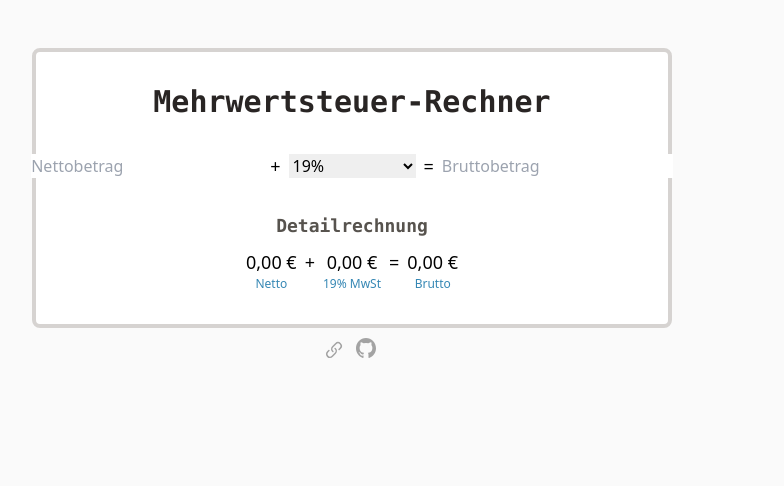
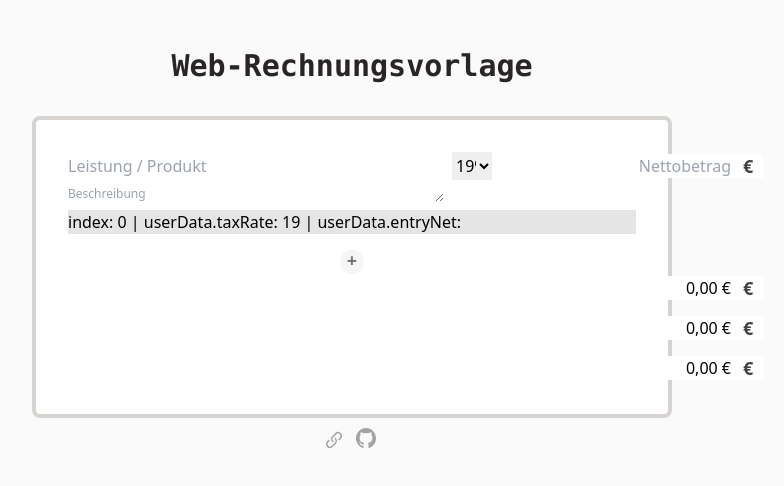
Before and after one commit to atomtigerzoo/MvueSt-Rechnung, a Vue app: page / in a window 1280 px wide. Shown: the top 486 px of the page, without its empty margins (288-1072 px from the left). Built offline with nearby package versions, Linux system fonts and the light colour scheme.

Commit message:
feat: first working version of entry rows calculating net, tax and gross amounts

```diff
--- a/index.html
+++ b/index.html
@@ -28,7 +28,7 @@
 </html>
 
 <style>
-  input, select {
+  input, select, textarea {
     @apply border border-gray-300 rounded px-2 py-2 leading-none;
   }
 </style>
--- a/src/App.vue
+++ b/src/App.vue
@@ -1,19 +1,20 @@
 <script setup>
-import { ref } from 'vue'
+import { ref, computed } from 'vue'
 import currency from 'currency.js'
 
-// User-given values
-const userNet = ref()
-const userGross = ref()
-// Selectable tax rate, default 19
-const taxRate = ref(19)
-// Calculated tax amount
-const taxAmount = ref(0)
+import EntryRow from './components/EntryRow.vue'
+import GrossField from './components/GrossField.vue'
 
-// Which input was last used?
-let lastUserInput = 'net'
+// // User-given values
+// const userNet = ref()
+// const userGross = ref()
+// // Calculated tax amount
+// // const taxAmount = ref(0)
 
-const inputFieldCurrencyFormat = { separator: "", decimal: ",", symbol: ''}
+// // Which input was last used?
+// let lastUserInput = 'net'
+
+// const inputFieldCurrencyFormat = { separator: "", decimal: ",", symbol: ''}
 const outputFormatFullMoney = { separator: "", decimal: "," , symbol: "€", pattern: "# !"}
 
 function convertToCurrency(val) {
@@ -24,44 +25,135 @@ function calcTax(val, tax_rate) {
   return currency(val).multiply(tax_rate / 100)
 }
 
-function calcTaxFromGross(val, tax_rate) {
-  return currency(val).subtract(currency(val).divide(1 + tax_rate / 100))
-}
+// function calcTaxFromGross(val, tax_rate) {
+//   return currency(val).subtract(currency(val).divide(1 + tax_rate / 100))
+// }
 
 function convertToHumanAmount(val) {
   return currency(val, outputFormatFullMoney).format()
 }
 
-function calculate() {
-  lastUserInput = 'net'
+// function calculate() {
+//   lastUserInput = 'net'
 
-  const money = convertToCurrency(userNet.value)
-  taxAmount.value = calcTax(money, taxRate.value)
-  userGross.value = currency(money).add(taxAmount.value).format(inputFieldCurrencyFormat)
-}
+//   const money = convertToCurrency(userNet.value)
+//   // taxAmount.value = calcTax(money, taxRate.value)
+//   // userGross.value = currency(money).add(taxAmount.value).format(inputFieldCurrencyFormat)
+// }
 
-function calculateNet() {
-  lastUserInput = 'gross'
+// function calculateNet() {
+//   lastUserInput = 'gross'
 
-  const money = convertToCurrency(userGross.value)
-  taxAmount.value = calcTaxFromGross(money, taxRate.value)
-  userNet.value = currency(money).subtract(taxAmount.value).format(inputFieldCurrencyFormat)
-}
+//   const money = convertToCurrency(userGross.value)
+//   taxAmount.value = calcTaxFromGross(money, taxRate.value)
+//   userNet.value = currency(money).subtract(taxAmount.value).format(inputFieldCurrencyFormat)
+// }
 
-function updateTaxRate() {
-  if (lastUserInput === 'net') {
-    calculate()
-  } else {
-    calculateNet()
+// function updateTaxRate() {
+//   if (lastUserInput === 'net') {
+//     calculate()
+//   } else {
+//     calculateNet()
+//   }
+// }
+
+/**
+ * The entryRows data is an array of objects
+ * containing the tax rate and the net amount
+ * of all entries
+ */
+const entryRows = ref([
+  {taxRate: "19", entryNet: ''},
+])
+
+
+/**
+ * grossNet is the net sum of all entries
+ */
+const grossNet = computed(() => {
+  let result = currency(0)
+
+  entryRows.value.forEach((entryRow) => {
+    let value = convertToCurrency(entryRow.entryNet)
+    result = currency(result).add(value)
+  })
+
+  return result
+})
+
+/**
+ * grossTax is the tax sum of all entries
+ */
+const grossTax = computed(() => {
+  let taxResult = currency(0)
+
+  entryRows.value.forEach((entryRow) => {
+    let value = convertToCurrency(entryRow.entryNet)
+    let tax = calcTax(value, entryRow.taxRate)
+    taxResult = currency(taxResult).add(tax)
+  })
+
+  return taxResult
+})
+
+
+/**
+ * grossTotal is the gross sum of all entries
+ */
+const grossTotal = computed(() => {
+  return currency(grossNet.value).add(grossTax.value)
+})
+
+
+/**
+ * Creates a new entry row
+ */
+function createNewEntryRow() {
+  if (entryRows.value.length > 9) {
+    alert('Max. 10 Zeilen erlaubt')
+    return false;
   }
+
+  entryRows.value.push({taxRate: "19", entryNet: ''})
 }
 </script>
 
 <template>
+  <h1 class="mb-8 text-3xl text-center text-stone-800 font-mono font-semibold">Web-Rechnungsvorlage</h1>
+
   <div class="p-8 bg-white border-4 border-stone-300 md:rounded-lg max-md:border-l-0 max-md:border-r-0">
-    <h1 class="mb-8 text-3xl text-center text-stone-800 font-mono font-semibold">Mehrwertsteuer-Rechner</h1>
+    <div v-for="(entryRow, index) in entryRows">
+      <EntryRow :key="index" v-model:tax-rate="entryRow.taxRate" v-model:entry-net="entryRow.entryNet" />
+    </div>
 
-    <div class="mx-auto flex justify-center items-center space-x-2 max-lg:flex-col">
+    <div class="my-2 bg-neutral-200" v-for="(userData, index) in entryRows">
+      <div>
+        index: {{ index }} |
+        userData.taxRate: {{ userData.taxRate }} |
+        userData.entryNet: {{ userData.entryNet }}
+      </div>
+    </div>
+
+    <div class="mt-4 text-center">
+      <button
+        @click="createNewEntryRow"
+        class="mx-auto size-6 bg-neutral-100 rounded-full flex justify-center items-center"
+        type="button">
+          <span class="-mt-1 text-lg text-neutral-500 font-semibold">&plus;</span>
+      </button>
+    </div>
+
+    <div class="grid grid-cols-12 gap-2">
+      <div class="col-start-10 col-span-3 space-y-3">
+        <GrossField :inputValue="convertToHumanAmount(grossNet)" inputName="grossNet" inputPlaceholder="Gesamt (Netto)" />
+
+        <GrossField :inputValue="convertToHumanAmount(grossTax)" inputName="grossTax" inputPlaceholder="Gesamt (MwSt)" />
+
+        <GrossField :inputValue="convertToHumanAmount(grossTotal)" inputName="grossTotal" inputPlaceholder="Gesamt (Brutto)" />
+      </div>
+    </div>
+
+    <!-- <div class="mx-auto flex justify-center items-center space-x-2 max-lg:flex-col">
       <input
         name="userNet"
         @input="calculate"
@@ -86,31 +178,7 @@ function updateTaxRate() {
         v-model="userGross"
         placeholder="Bruttobetrag"
         >
-    </div>
-
-    <div class="mt-8 text-center">
-      <h2 class="font-mono font-semibold text-lg text-stone-600">Detailrechnung</h2>
-      <div class="mt-2 flex justify-center space-x-2 text-center text-lg">
-        <div class="flex flex-col">
-          <span name="userNetHuman">{{ convertToHumanAmount(userNet) }}</span>
-          <span class="text-xs text-sky-700/80">Netto</span>
-        </div>
-        <div class="flex flex-col">
-          <span>&plus;</span>
-        </div>
-        <div class="flex flex-col">
-          <span name="taxAmountHuman">{{ convertToHumanAmount(taxAmount) }}</span>
-          <span class="text-xs text-sky-700/80">{{ taxRate }}% MwSt</span>
-        </div>
-        <div class="flex flex-col">
-          <span>=</span>
-        </div>
-        <div class="flex flex-col">
-          <span name="userGrossHuman">{{ convertToHumanAmount(userGross) }}</span>
-          <span class="text-xs text-sky-700/80">Brutto</span>
-        </div>
-      </div>
-    </div>
+    </div> -->
 
   </div>
 </template>
--- /dev/null
+++ b/src/components/EntryRow.vue
@@ -0,0 +1,34 @@
+<script setup>
+/*
+ * Component that displays a single entry row for user input
+ */
+
+const taxRate = defineModel('taxRate', {type: String, default: '19'})
+const entryNet = defineModel('entryNet', {type: String, default: ''})
+</script>
+
+<template>
+  <div>
+      <div class="grid grid-cols-12 gap-2">
+        <input class="col-span-8" type="text" name="entry" placeholder="Leistung / Produkt">
+        <select v-model="taxRate" name="taxRate">
+          <option value="7">7%</option>
+          <option value="19">19%</option>
+          <option value="20">20% (AT)</option>
+        </select>
+
+        <div class="col-span-3 flex justify-start items-center">
+          <input
+            name="userNet"
+            v-model.trim="entryNet"
+            placeholder="Nettobetrag"
+            class="grow pr-8 text-right"
+            >
+          <span class="-ml-7 pl-2 text-lg text-neutral-700 font-semibold">&euro;</span>
+        </div>
+      </div>
+      <div class="mt-1.5 grid grid-cols-12 gap-2">
+        <textarea class="col-span-8 text-xs" rows="1" placeholder="Beschreibung" name="entry-description"></textarea>
+      </div>
+  </div>
+</template>
--- /dev/null
+++ b/src/components/GrossField.vue
@@ -0,0 +1,25 @@
+<script setup>
+/*
+ * Component for displaying gross amounts inside readonly input fields
+ */
+
+defineProps({
+  inputValue: String,
+  inputName: String,
+  inputPlaceholder: String
+})
+
+</script>
+
+<template>
+  <div class="flex justify-start items-center">
+    <input
+      class="grow pr-8 text-right"
+      readonly
+      :value="inputValue"
+      :name="inputName"
+      :placeholder="inputPlaceholder"
+      >
+      <span class="-ml-7 pl-2 text-lg text-neutral-700 font-semibold">&euro;</span>
+  </div>
+</template>
```
